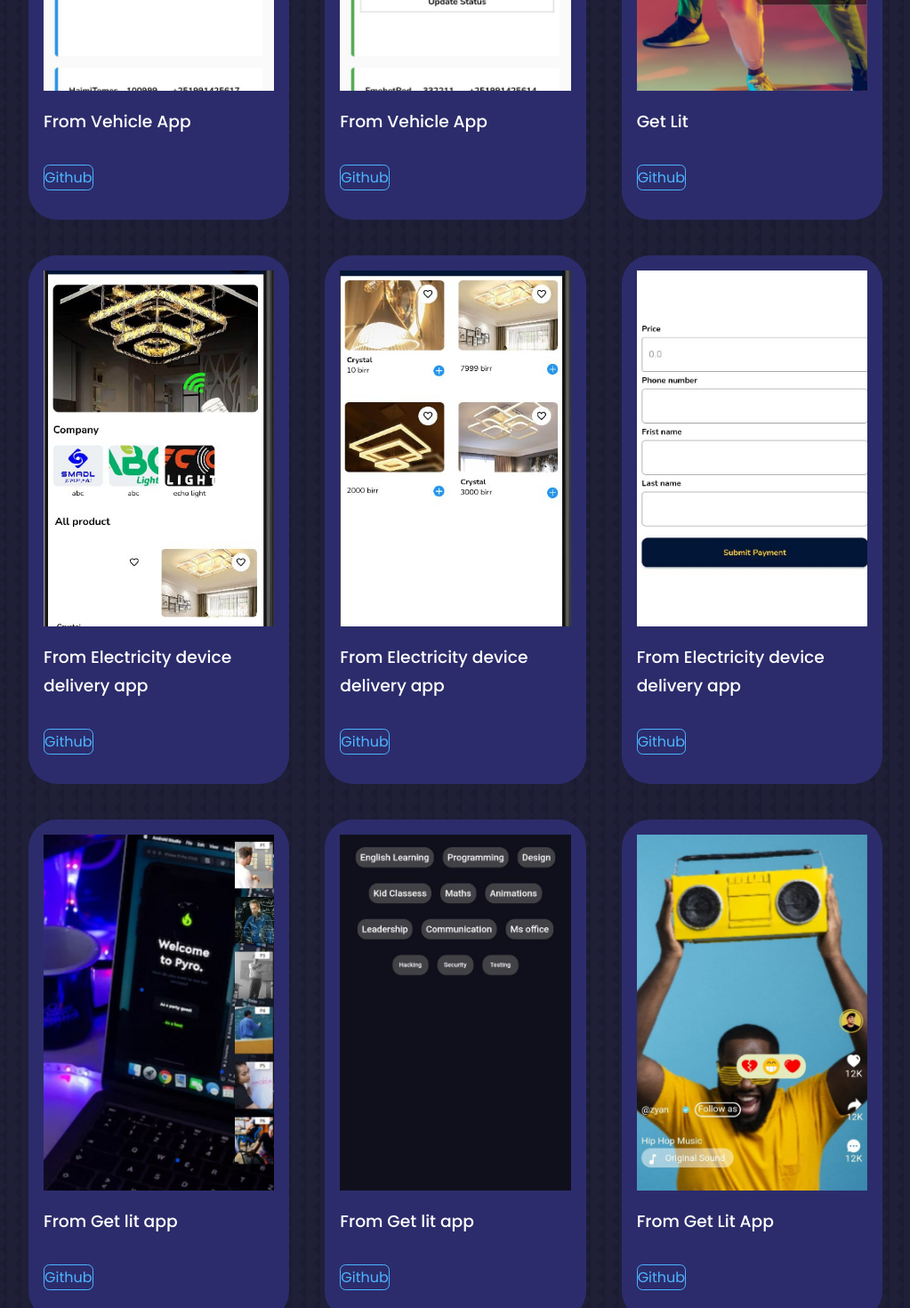
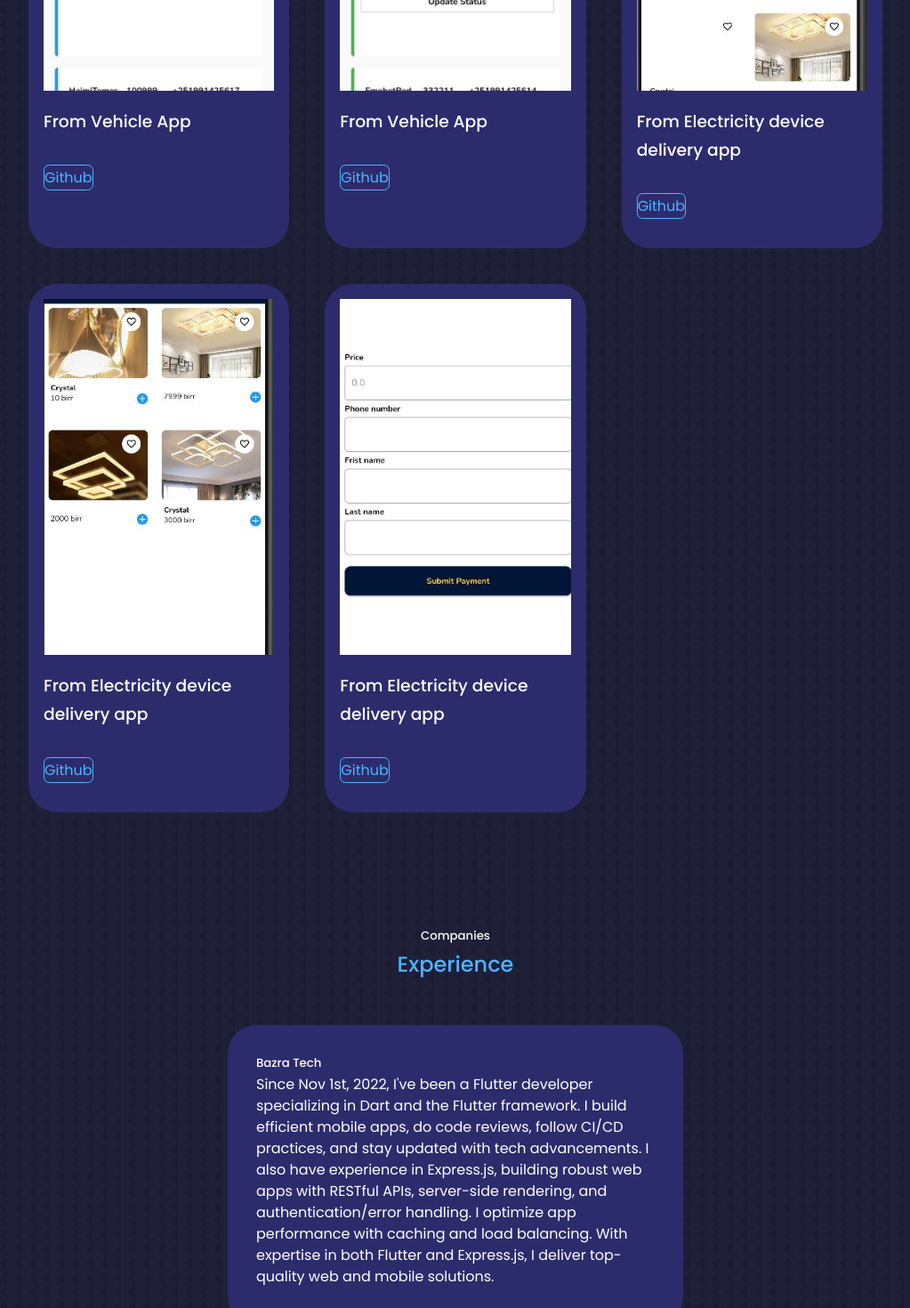
Before and after one commit to Muhabaw21/My-portfolio, a React (Create React App) app: page / in a window 1280 px wide. Shown: the part 4620-6090 px from the top of the page at 89% size, without its empty margins (128-1151 px from the left). Built offline with nearby package versions, Linux system fonts and the light colour scheme.

Commit message:
Update Portfolio.jsx

```diff
--- a/src/components/portfolio/Portfolio.jsx
+++ b/src/components/portfolio/Portfolio.jsx
@@ -113,17 +113,7 @@ const Portfolio = () => {
            </div>
 
         </article>
-        <article className="portfolio__item">
-          <div className="portfolio_item-image">
-            <img className = "portfolio-img" src={IMG3} alt="" />
-          </div>
-            <h3>Get Lit</h3>
-           <div className="portfolio__item-cta">
-           <a href="https://github.com/Muhabaw21/Vehicle-Management" className='btn'>Github</a>
 
-           </div>
-
-        </article>
         <article className="portfolio__item">
           <div className="portfolio_item-image">
             <img className = "portfolio-img" src={IMG4} alt="" />
@@ -157,40 +147,6 @@ const Portfolio = () => {
            </div>
 
         </article>
-        <article className="portfolio__item">
-          <div className="portfolio_item-image">
-            <img className = "portfolio-img" src={IMG5} alt="" />
-          </div>
-            <h3>From Get lit app</h3>
-           <div className="portfolio__item-cta">
-           <a href="https://github.com/Muhabaw21/Git-Let" className='btn'>Github</a>
-
-           </div>
-
-        </article>
-        <article className="portfolio__item">
-          <div className="portfolio_item-image">
-            <img className = "portfolio-img" src={IMG7} alt="" />
-          </div>
-            <h3>From Get lit app</h3>
-           <div className="portfolio__item-cta">
-           <a href="https://github.com/Muhabaw21/Git-Let" className='btn'>Github</a>
-
-           </div>
-
-        </article>
-        <article className="portfolio__item">
-          <div className="portfolio_item-image">
-            <img className = "portfolio-img" src={IMG8} alt="" />
-          </div>
-            <h3>From Get Lit App</h3>
-           <div className="portfolio__item-cta">
-           <a href="https://github.com/Muhabaw21/Git-Let" className='btn'>Github</a>
-
-           </div>
-
-        </article>
-
 
       </div>
     </section>
```
